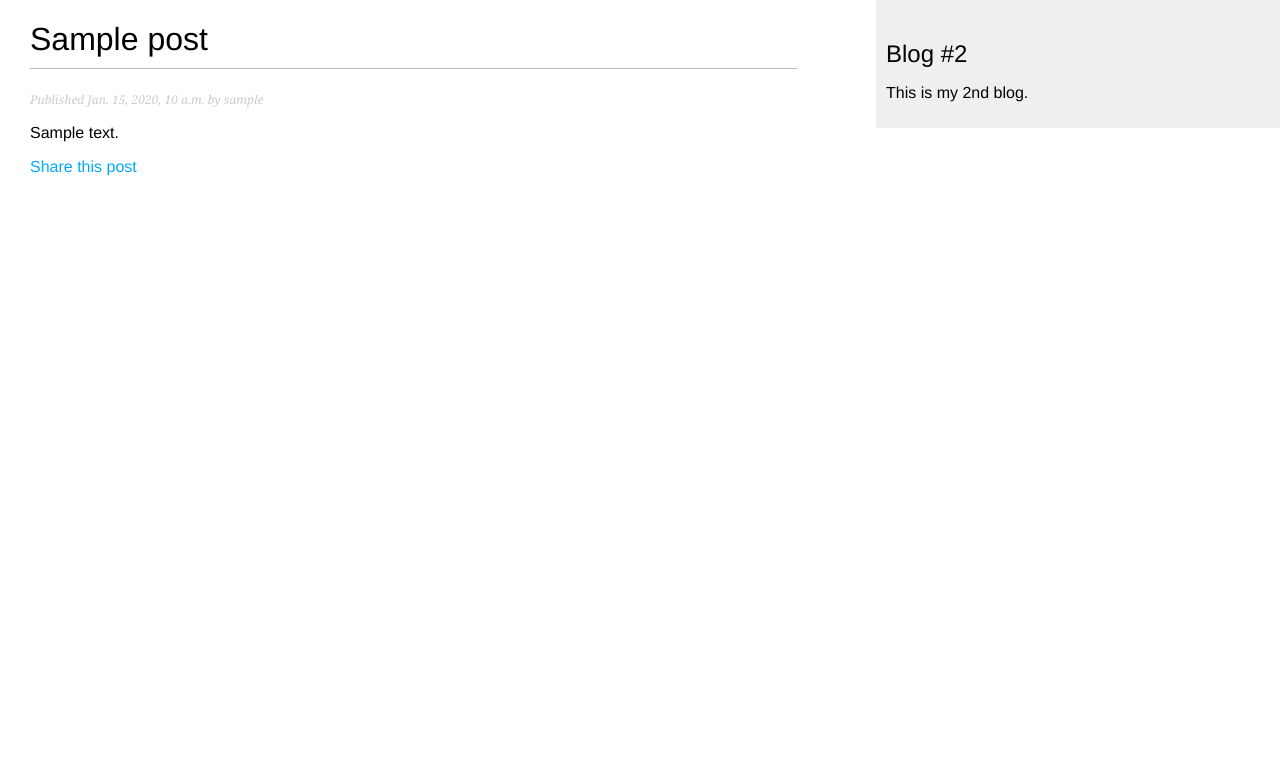
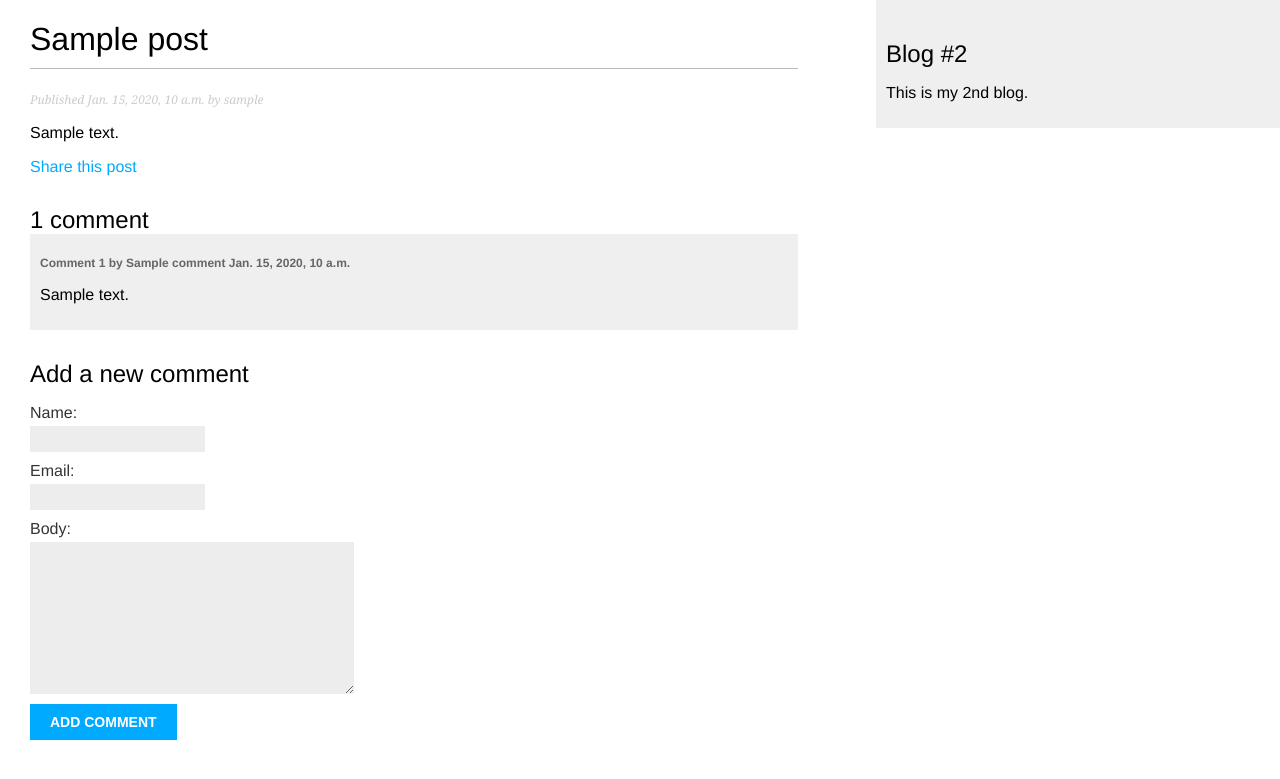
Before and after one commit to BKagadey/new_blog_django, a Django app: a page that uses blog/templates/blog/post/details.html in a window 1280 px wide. Shown: the top 779 px of the page. Run offline with Django 3.2, Linux system fonts and the light colour scheme; tables that the repository leaves empty hold one stand-in row (values such as "Sample post").

Commit message:
Comment sys

```diff
--- a/blog/forms.py
+++ b/blog/forms.py
@@ -1,4 +1,6 @@
 from django import forms
+from django.forms import fields
+from .models import Comment
 
 
 class EmailPostForm(forms.Form):
@@ -6,3 +8,8 @@ class EmailPostForm(forms.Form):
     email = forms.EmailField()
     to = forms.EmailField()
     comments = forms.CharField(required=False, widget=forms.Textarea)
+
+class CommentForm(forms.ModelForm):
+    class Meta:
+        model = Comment
+        fields = ('name', 'email', 'body')
--- a/blog/models.py
+++ b/blog/models.py
@@ -36,3 +36,18 @@ class Post(models.Model):
 
     def get_absolute_url(self):
         return reverse("blog:post_details", args=[self.publish.year, self.publish.month, self.publish.day, self.slug])
+
+class Comment(models.Model):
+    post = models.ForeignKey(Post, on_delete=models.CASCADE, related_name='comments')
+    name = models.CharField(max_length=80)
+    email = models.EmailField()
+    body = models.TextField()
+    created = models.DateTimeField(auto_now_add=True)
+    updated = models.DateTimeField(auto_now=True)
+    active = models.BooleanField(default=True)
+
+    class Meta:
+        ordering = ('created',)
+
+    def __str__(self):
+        return f'Comment by { self.name } on { self.post }'
--- a/blog/templates/blog/post/details.html
+++ b/blog/templates/blog/post/details.html
@@ -9,4 +9,30 @@
     </p>
     <p> {{ post.body|linebreaks }}</p>
     <p><a href="{% url 'blog:post_share' post.id %}">Share this post</a></p>
+
+    {% with comments.count as total_comments %}
+        <h2> {{ total_comments }} comment {{ total_comments|pluralize }}</h2>
+    {% endwith %}
+    {% for comment in comments %}
+        <div class="comment">
+            <p class="info">
+                Comment {{ forloop.counter }} by {{ comment.name }} {{ comment.created }}
+
+            </p>
+            {{ comment.body|linebreaks }}
+        </div>
+    {% empty %}
+
+        <p>THere are no comments yet</p>
+    {% endfor %}
+    {% if new_comment %}
+        <h2>Your comment has been added.</h2>
+    {% else %}
+        <h2>Add a new comment</h2>
+        <form action="" method="post">
+            {{ comment_form.as_p }}
+            {% csrf_token %}
+            <p><input type="submit" value="Add comment"></p>
+        </form>
+    {% endif %}
 {% endblock content %}
--- a/blog/templates/blog/post/list.html
+++ b/blog/templates/blog/post/list.html
@@ -10,5 +10,5 @@
         {{ post.body|truncatewords:30|linebreaks }}
     {% endfor %}
 
-    {% include 'pagination.html' with page=posts %}
+    {% include 'pagination.html' with page=page_obj %}
 {% endblock content %}
--- a/blog/views.py
+++ b/blog/views.py
@@ -5,8 +5,8 @@ from django.core.paginator import Paginator, EmptyPage, PageNotAnInteger
 from django.views.generic import ListView
 from django.core.mail import send_mail
 
-from .forms import EmailPostForm
-from .models import Post
+from .forms import EmailPostForm, CommentForm
+from .models import Post, Comment
 
 # Create your views here.
 
@@ -35,7 +35,18 @@ def post_list(requst):
 
 def post_details(request, year, month, day, post):
     post = get_object_or_404(Post, slug=post, status='published', publish__year=year, publish__month=month, publish__day=day)
-    return render(request, 'blog/post/details.html', {'post': post})
+    comments = post.comments.filter(active=True)
+    new_comment = None
+    if request.method == 'POST':
+        comment_form = CommentForm(data=request.POST)
+        if comment_form.is_valid():
+            new_comment = comment_form.save(commit=False)
+            new_comment.post = post
+            new_comment.save()
+    else:
+        comment_form = CommentForm()
+
+    return render(request, 'blog/post/details.html', {'post': post, 'comments': comments, 'new_comment': new_comment, 'comment_form': comment_form})
 
 def post_share(request, post_id):
     post = get_object_or_404(Post, id=post_id, status='published')
```
Also changed, not shown: blog/admin.py (+7 -1 lines), blog/migrations/0002_comment.py (added).
